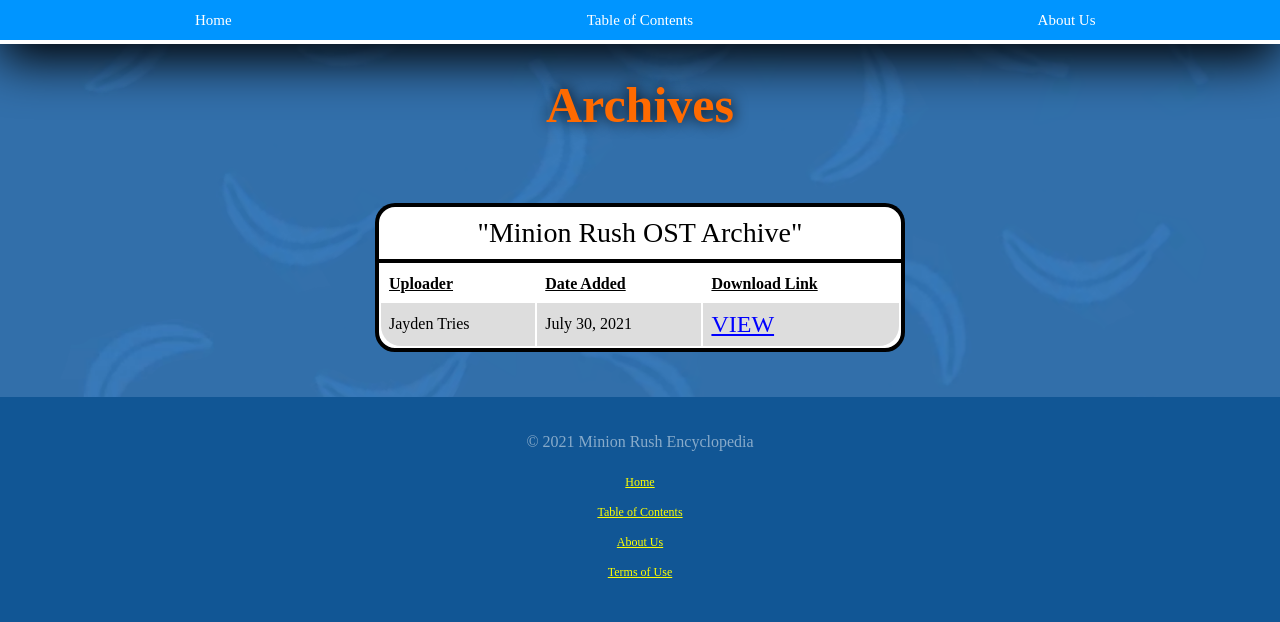
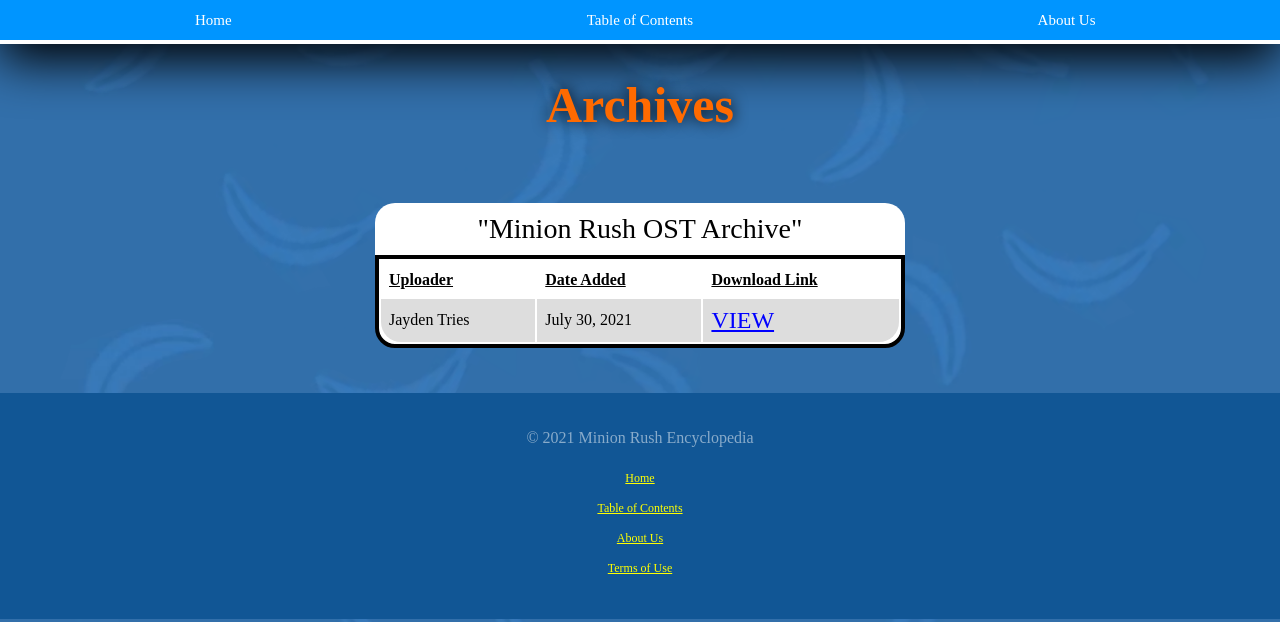
Before and after one commit to MinionRushEncyclopedia/minionrushencyclopedia.github.io, a PHP site: page /archives/index.html in a window 1280 px wide. Shown: the part 104-726 px from the top of the page. Run offline with PHP 8.4, Linux system fonts and the light colour scheme; some web fonts are replaced.

Commit message:
Update style.css

```diff
--- a/base/style.css
+++ b/base/style.css
@@ -597,7 +597,6 @@ td, th {
   font-size: 28px;
   font-family: "CustomGotham";
 
-  border: solid 4px black;
   border-bottom: solid 0px rgba(0,0,0,0);
   border-top-left-radius: 20px;
   border-top-right-radius: 20px;
```
